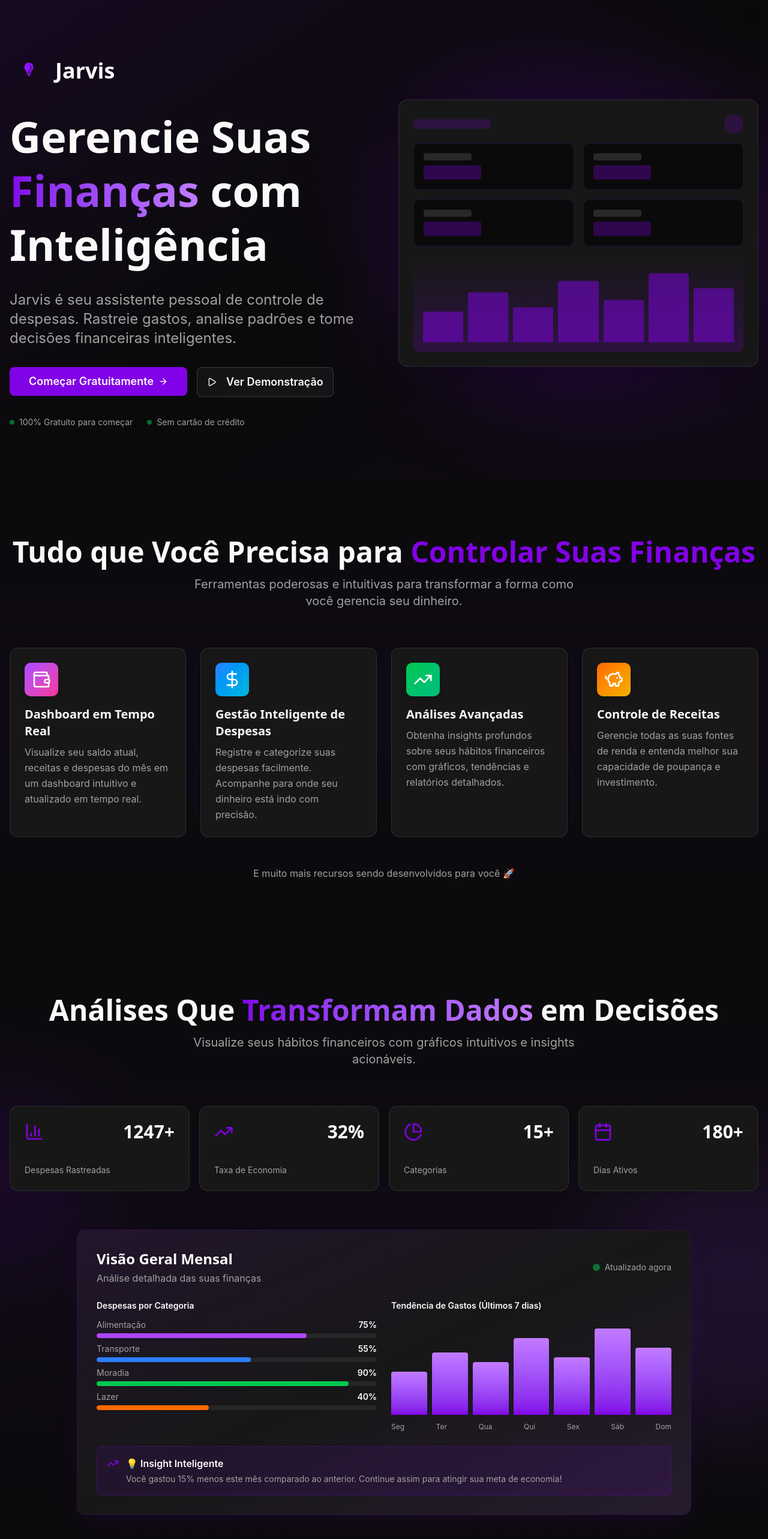
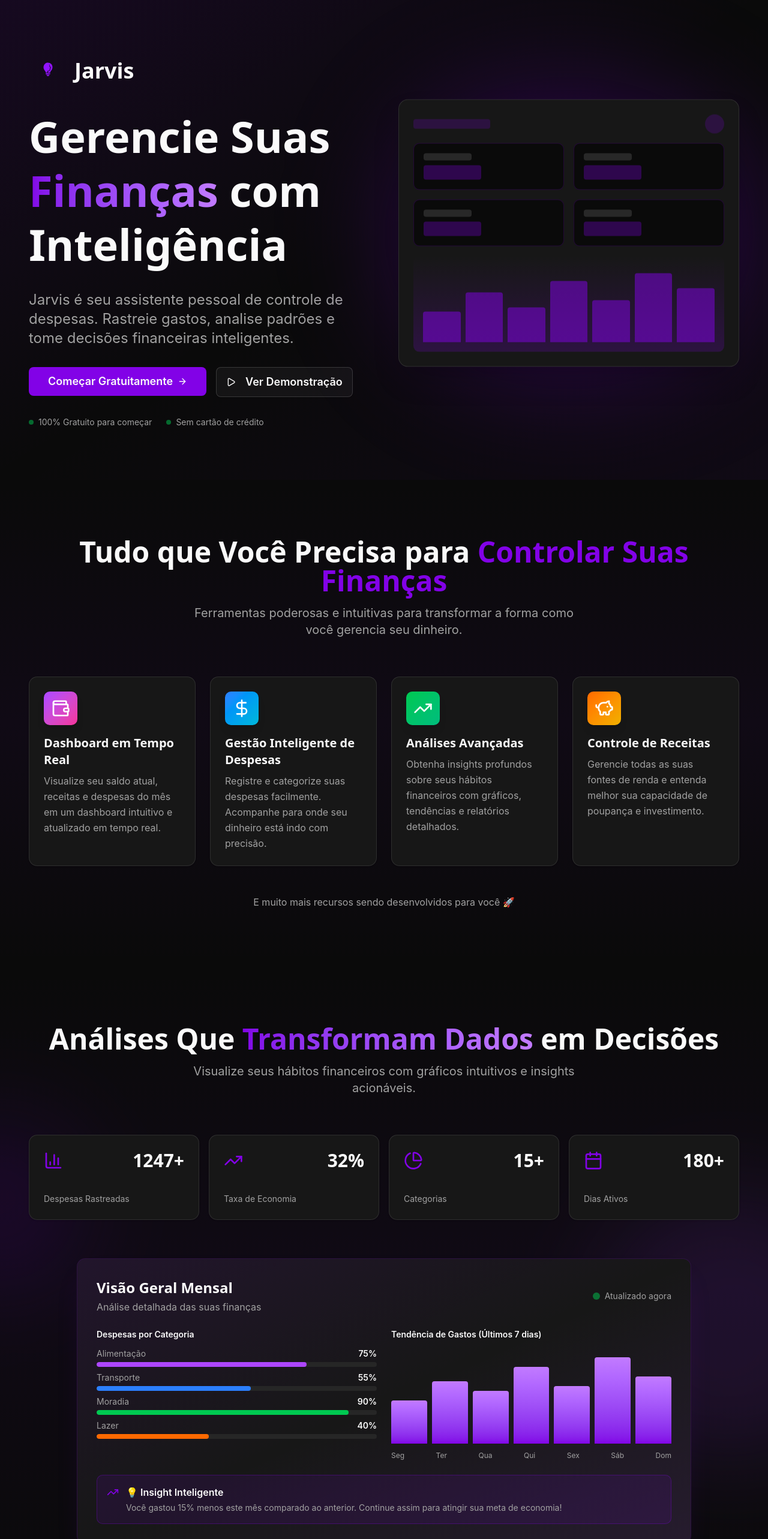
Before and after one commit to rogerbertan/jarvis-frontend, a Next.js app: page /home in a window 1280 px wide. Shown: the top 2566 px of the page at 60% size. Built offline with nearby package versions, Linux system fonts and the light colour scheme.

Commit message:
style: adjust landing page layout

```diff
--- a/src/components/landing/AnalyticsShowcase.tsx
+++ b/src/components/landing/AnalyticsShowcase.tsx
@@ -32,7 +32,13 @@
   },
 ];
 
-function AnimatedNumber({ value, suffix = "" }: { value: number; suffix?: string }) {
+function AnimatedNumber({
+  value,
+  suffix = "",
+}: {
+  value: number;
+  suffix?: string;
+}) {
   const [count, setCount] = useState(0);
   const ref = useRef(null);
   const isInView = useInView(ref, { once: true });
@@ -68,7 +74,10 @@
 
 export function AnalyticsShowcase() {
   return (
-    <section id="analytics-showcase" className="py-24 px-4 relative overflow-hidden bg-gradient-to-b from-transparent via-primary/5 to-transparent">
+    <section
+      id="analytics-showcase"
+      className="py-24 px-12 relative overflow-hidden bg-gradient-to-b from-transparent via-primary/5 to-transparent"
+    >
       {/* Animated background elements */}
       <div className="absolute inset-0 overflow-hidden">
         <motion.div
@@ -199,7 +208,11 @@
                   </h4>
                   <div className="space-y-2">
                     {[
-                      { label: "Alimentação", value: 75, color: "bg-purple-500" },
+                      {
+                        label: "Alimentação",
+                        value: 75,
+                        color: "bg-purple-500",
+                      },
                       { label: "Transporte", value: 55, color: "bg-blue-500" },
                       { label: "Moradia", value: 90, color: "bg-green-500" },
                       { label: "Lazer", value: 40, color: "bg-orange-500" },
--- a/src/components/landing/BenefitsSection.tsx
+++ b/src/components/landing/BenefitsSection.tsx
@@ -1,14 +1,7 @@
 "use client";
 
 import { motion } from "framer-motion";
-import {
-  Target,
-  Clock,
-  Shield,
-  Zap,
-  Brain,
-  LineChart,
-} from "lucide-react";
+import { Target, Clock, Shield, Zap, Brain, LineChart } from "lucide-react";
 
 const benefits = [
   {
@@ -51,7 +44,7 @@
 
 export function BenefitsSection() {
   return (
-    <section className="py-24 px-4 relative overflow-hidden">
+    <section className="py-24 px-12 relative overflow-hidden">
       {/* Background gradient */}
       <div className="absolute inset-0 bg-gradient-to-b from-primary/5 via-transparent to-primary/5" />
 
@@ -145,8 +138,7 @@
               ))}
             </div>
             <p className="text-sm font-medium text-foreground">
-              Junte-se a centenas de usuários que já transformaram suas
-              finanças
+              Junte-se a centenas de usuários que já transformaram suas finanças
             </p>
           </div>
         </motion.div>
--- a/src/components/landing/CTASection.tsx
+++ b/src/components/landing/CTASection.tsx
@@ -7,7 +7,7 @@
 
 export function CTASection() {
   return (
-    <section className="py-24 px-4 relative overflow-hidden">
+    <section className="py-24 px-12 relative overflow-hidden">
       {/* Animated background gradients */}
       <div className="absolute inset-0">
         <motion.div
--- a/src/components/landing/FAQSection.tsx
+++ b/src/components/landing/FAQSection.tsx
@@ -51,7 +51,7 @@
   };
 
   return (
-    <section className="py-24 px-4 relative overflow-hidden">
+    <section className="py-24 px-12 relative overflow-hidden">
       {/* Background decoration */}
       <div className="absolute inset-0 bg-gradient-to-b from-primary/5 via-transparent to-transparent" />
 
--- a/src/components/landing/FeaturesGrid.tsx
+++ b/src/components/landing/FeaturesGrid.tsx
@@ -60,7 +60,7 @@
 
 export function FeaturesGrid() {
   return (
-    <section className="py-24 px-4 relative overflow-hidden">
+    <section className="py-24 px-12 relative overflow-hidden">
       {/* Background decoration */}
       <div className="absolute inset-0 bg-gradient-to-b from-transparent via-primary/5 to-transparent" />
 
--- a/src/components/landing/HeroSection.tsx
+++ b/src/components/landing/HeroSection.tsx
@@ -8,7 +8,7 @@
 
 export function HeroSection() {
   return (
-    <section className="relative min-h-screen flex items-center justify-center overflow-hidden px-4 py-20">
+    <section className="relative min-h-screen flex items-center justify-center overflow-hidden px-12 py-20">
       {/* Animated background gradient */}
       <div className="absolute inset-0 bg-gradient-to-br from-primary/20 via-transparent to-primary/10 opacity-50" />
       <div className="absolute inset-0 bg-[radial-gradient(circle_at_center,_var(--tw-gradient-stops))] from-primary/10 via-transparent to-transparent" />
@@ -34,7 +34,10 @@
                 alt="Jarvis Logo"
                 fill
                 className="object-contain"
-                style={{ filter: "brightness(0) saturate(100%) invert(27%) sepia(93%) saturate(5841%) hue-rotate(268deg) brightness(92%) contrast(120%)" }}
+                style={{
+                  filter:
+                    "brightness(0) saturate(100%) invert(27%) sepia(93%) saturate(5841%) hue-rotate(268deg) brightness(92%) contrast(120%)",
+                }}
               />
             </div>
             <span className="text-4xl font-heading font-bold text-foreground">
--- a/src/components/landing/PricingSection.tsx
+++ b/src/components/landing/PricingSection.tsx
@@ -33,12 +33,15 @@
     id: "premium",
     name: "Premium",
     description: "Para quem quer controle total e insights avançados",
-    price: 29.90,
+    price: 29.9,
     period: "por mês",
     featured: true,
     features: [
       { text: "Transações ilimitadas", included: true },
-      { text: "Dashboard completo com widgets personalizáveis", included: true },
+      {
+        text: "Dashboard completo com widgets personalizáveis",
+        included: true,
+      },
       { text: "Categorização automática com IA", included: true },
       { text: "Análises avançadas e preditivas", included: true },
       { text: "Relatórios personalizados (PDF, Excel)", included: true },
@@ -54,7 +57,7 @@
 
 export function PricingSection() {
   return (
-    <section className="py-24 px-4 relative overflow-hidden">
+    <section className="py-24 px-12 relative overflow-hidden">
       {/* Background effects */}
       <div className="absolute inset-0 bg-gradient-to-b from-transparent via-primary/10 to-transparent" />
       <motion.div
@@ -126,7 +129,9 @@
                     ? "border-2 border-primary bg-card shadow-2xl shadow-primary/20"
                     : "border border-border bg-card"
                 } transition-all duration-300 hover:shadow-xl ${
-                  plan.featured ? "hover:shadow-primary/30" : "hover:shadow-muted/20"
+                  plan.featured
+                    ? "hover:shadow-primary/30"
+                    : "hover:shadow-muted/20"
                 } overflow-hidden group`}
               >
                 {/* Background gradient for featured */}
@@ -204,9 +209,7 @@
                         >
                           <div
                             className={`flex-shrink-0 mt-0.5 w-5 h-5 rounded-full flex items-center justify-center ${
-                              feature.included
-                                ? "bg-primary/20"
-                                : "bg-muted/20"
+                              feature.included ? "bg-primary/20" : "bg-muted/20"
                             }`}
                           >
                             <Check
```
Also changed, not shown: src/components/landing/LandingFooter.tsx (+6 -3 lines), src/app/(public)/home/page.tsx (line endings or trailing spaces).
